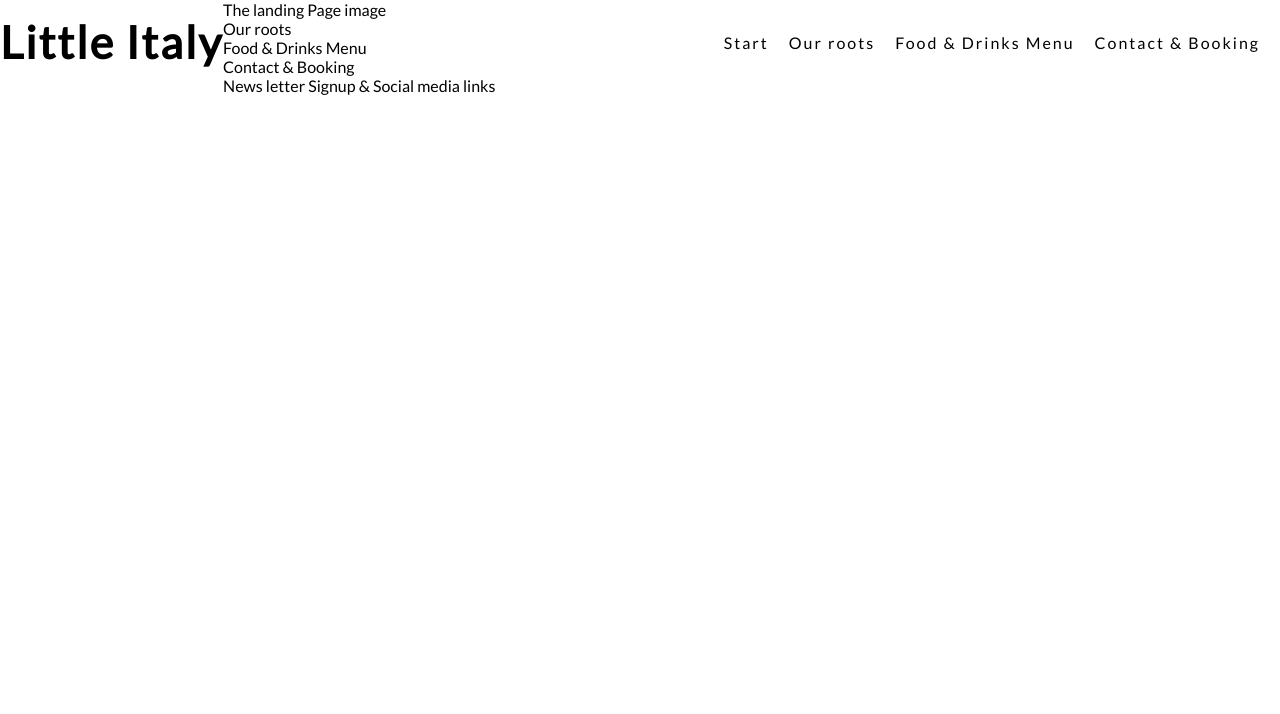
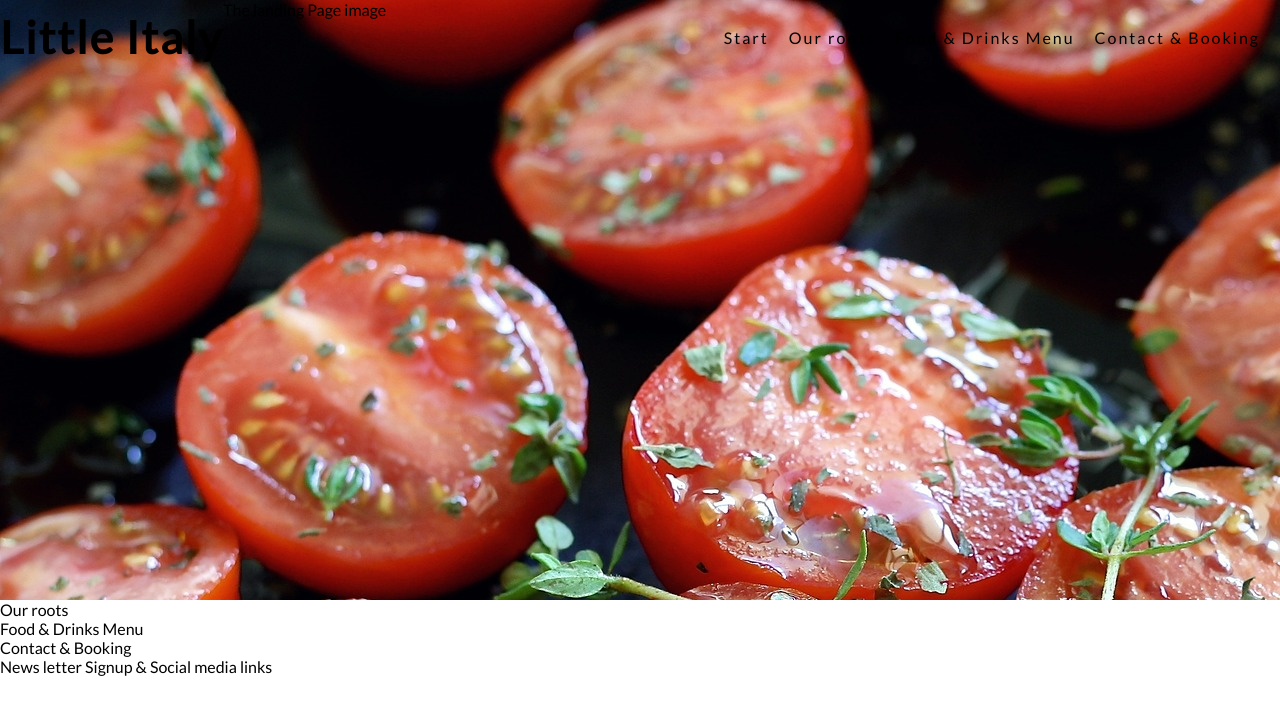
Before and after one commit to Johanhby/portfolio-project-1, a plain HTML site: page index.html in a window 1280 px wide. Drawn offline with Linux system fonts and the light colour scheme.

Commit message:
add hero image

```diff
--- a/assets/css/style.css
+++ b/assets/css/style.css
@@ -36,5 +36,24 @@ body {
 }
 
 #sections-menu, #logo {
-    line-height: 85px;
+    line-height: 75px;
 }
+
+#sections-menu a:hover {
+    border-bottom: 1px solid;
+}
+
+/* hero image */
+
+#hero-outer {
+    height: 600px;
+    width: 100%;
+    overflow: hidden;
+}
+
+#hero-image {
+    height: 600px;
+    width: 100%;
+    background: url('../images/hero-image.jpg');
+
+}
--- a/index.html
+++ b/index.html
@@ -24,8 +24,8 @@
             </ul>
         </nav>
     </header>
-    <section id="start">
-        <div>The landing Page image</div>
+    <section id="start" id="hero-outer">
+        <div id="hero-image">The landing Page image</div>
     </section>
     <section id="roots">
         <div>Our roots</div>
```
Also changed, not shown: assets/images/Brucetta.webp (deleted), assets/images/hero-image.jpg (added), 1 other file.
